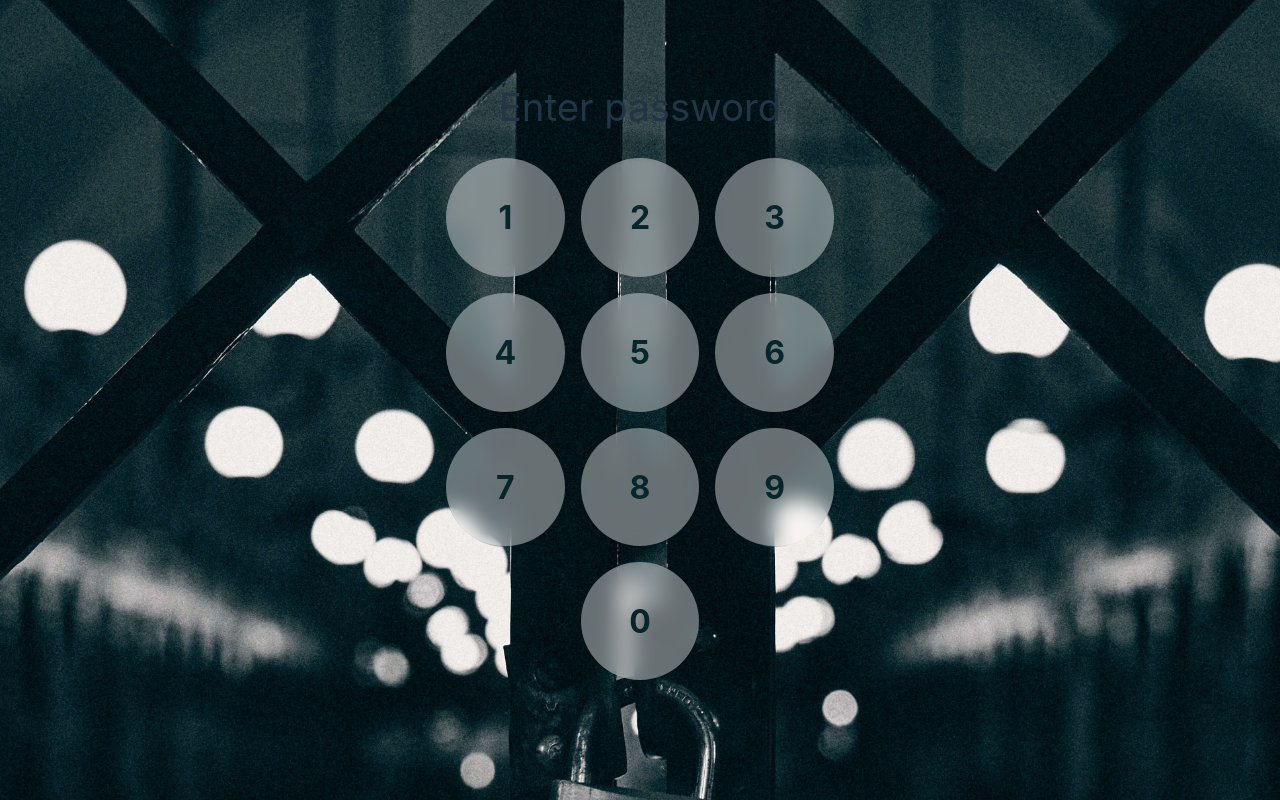
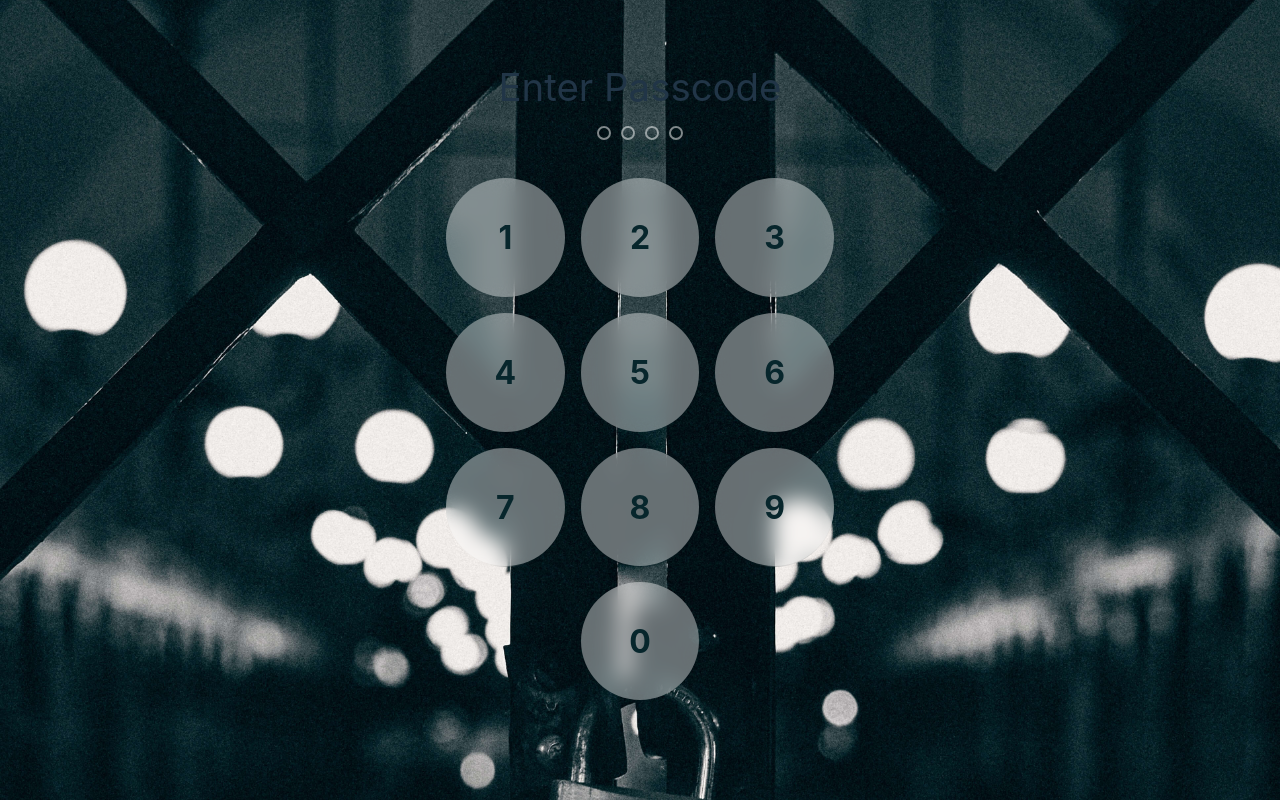
Before and after one commit to mikowl/vite-pass, a Preact app: page / in a window 1280 px wide. Built offline with nearby package versions, Linux system fonts and the light colour scheme.

Commit message:
Add dots

```diff
--- a/src/app.tsx
+++ b/src/app.tsx
@@ -29,11 +29,18 @@ export function App() {
 		}
 	};
 
+	const Dots = () => {
+		return <i class="dot"></i>;
+	};
+
 	return (
 		<>
 			{!guessed ? (
 				<>
-					<h2>Enter password</h2>
+					<h2>Enter Passcode</h2>
+					{[...Array(PASSWORD.length)].map((_, i) => (
+						<Dots key={i} />
+					))}
 					<div class="card">
 						{nums.map((num) => (
 							<button onClick={handleClick} value={num} key={num}>
--- a/src/index.css
+++ b/src/index.css
@@ -42,7 +42,7 @@ h2 {
 	font-size: clamp(1.5em, 3vw, 3.5em);
 	font-weight: 400;
 	line-height: 1;
-	margin: 0;
+	margin: 0 0 1rem;
 }
 
 h3 {
@@ -131,6 +131,15 @@ button:focus-visible {
 	margin-bottom: 1rem;
 }
 
+.dot {
+	display: inline-block;
+	width: 10px;
+	height: 10px;
+	border-radius: 100%;
+	border: 2px solid rgb(255 255 255 / 50%);
+	margin: 0 5px;
+}
+
 @media (prefers-color-scheme: light) {
 	:root {
 		color: #213547;
```
